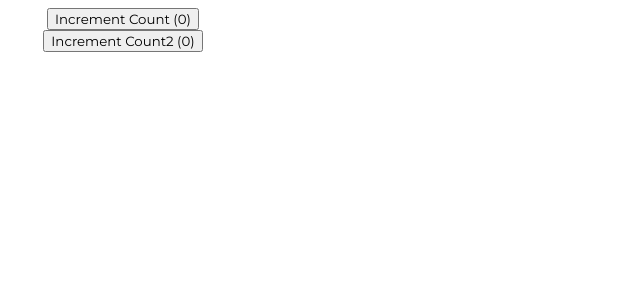
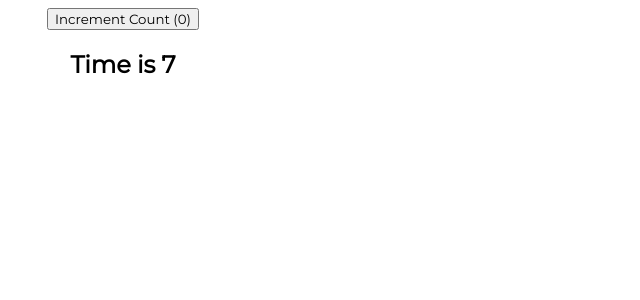
Before and after one commit to patthoege/funtional-component-css-challenge, a React (Create React App) app in the folder my-app/: page / in a window 1280 px wide. Shown: the top 300 px of the page, without its empty margins (0-640 px from the left). Built offline with nearby package versions, Linux system fonts and the light colour scheme.

Commit message:
Running Effects only once - Timer

```diff
--- a/my-app/src/components/UseEffectCounter.js
+++ b/my-app/src/components/UseEffectCounter.js
@@ -2,23 +2,34 @@ import React, { useState, useEffect } from "react";
 
 function UseEffectCounter() {
   const [count, setCount] = useState(0);
+  const [time, setTime] = useState(0);
+
   useEffect(() => {
     console.log("count 1 effect");
     document.title = count;
   }, [count]);
-  const [count2, setCount2] = useState(0);
-  useEffect(() => {
-    console.log("count 2 effect");
-    document.title = count2;
-  }, [count2]);
+  // const [count2, setCount2] = useState(0);
+  // useEffect(() => {
+  //   console.log("count 2 effect");
+  //   document.title = count2;
+  // }, [count2]);
+
+  useEffect(()=>{
+    console.log('Creating timer');
+    const interval = setInterval(() => {
+        setTime(time => time + 1)
+    }, 1000);
+}, []);
+
   return (
     <div>
       <button onClick={() => setCount((count) => count + 1)}>
         Increment Count ({count})
       </button>
-      <button onClick={() => setCount2((count2) => count2 + 1)}>
+      {/* <button onClick={() => setCount2((count2) => count2 + 1)}>
         Increment Count2 ({count2})
-      </button>
+      </button> */}
+      <h2>Time is {time}</h2>
     </div>
   );
 }
```
